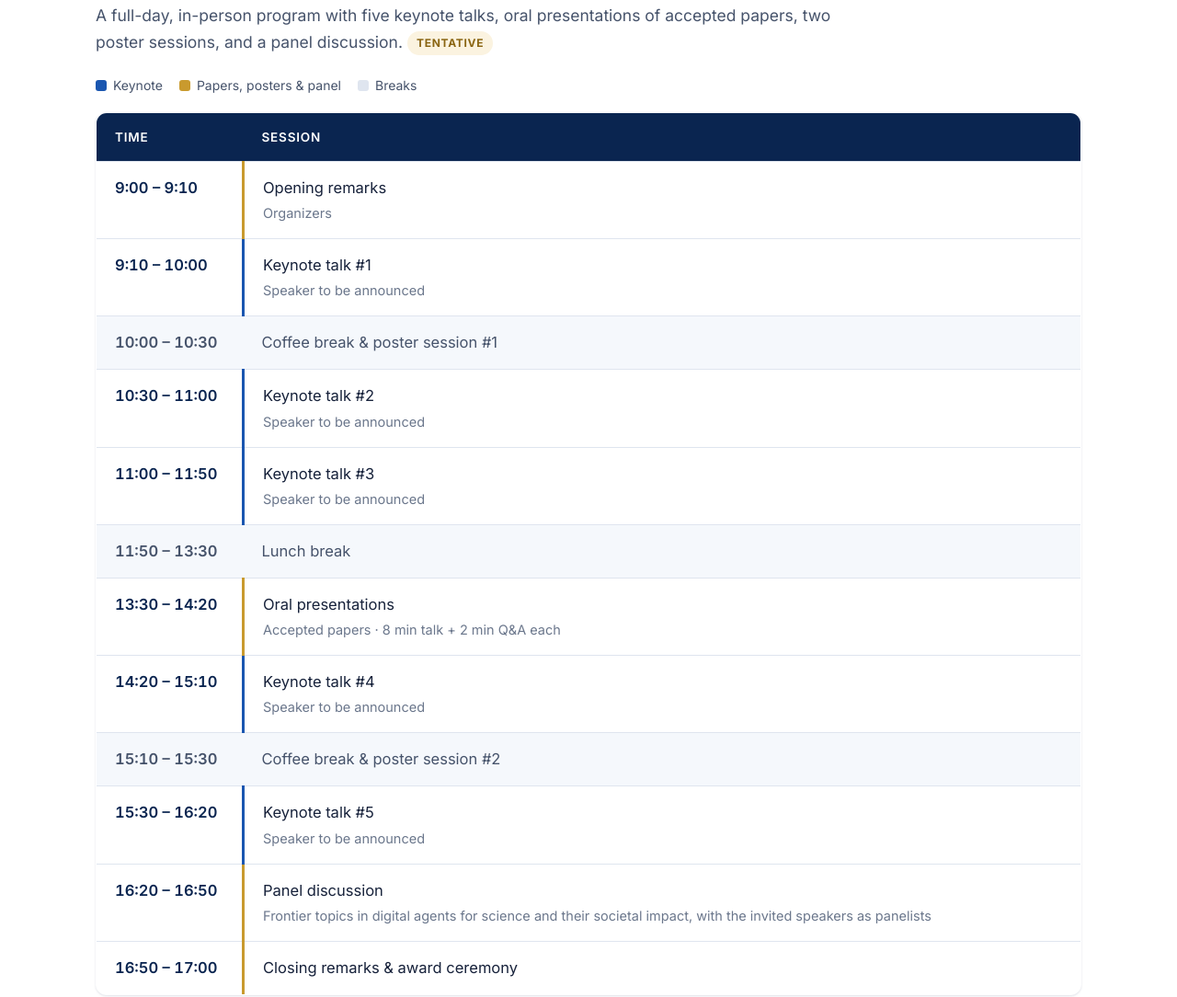
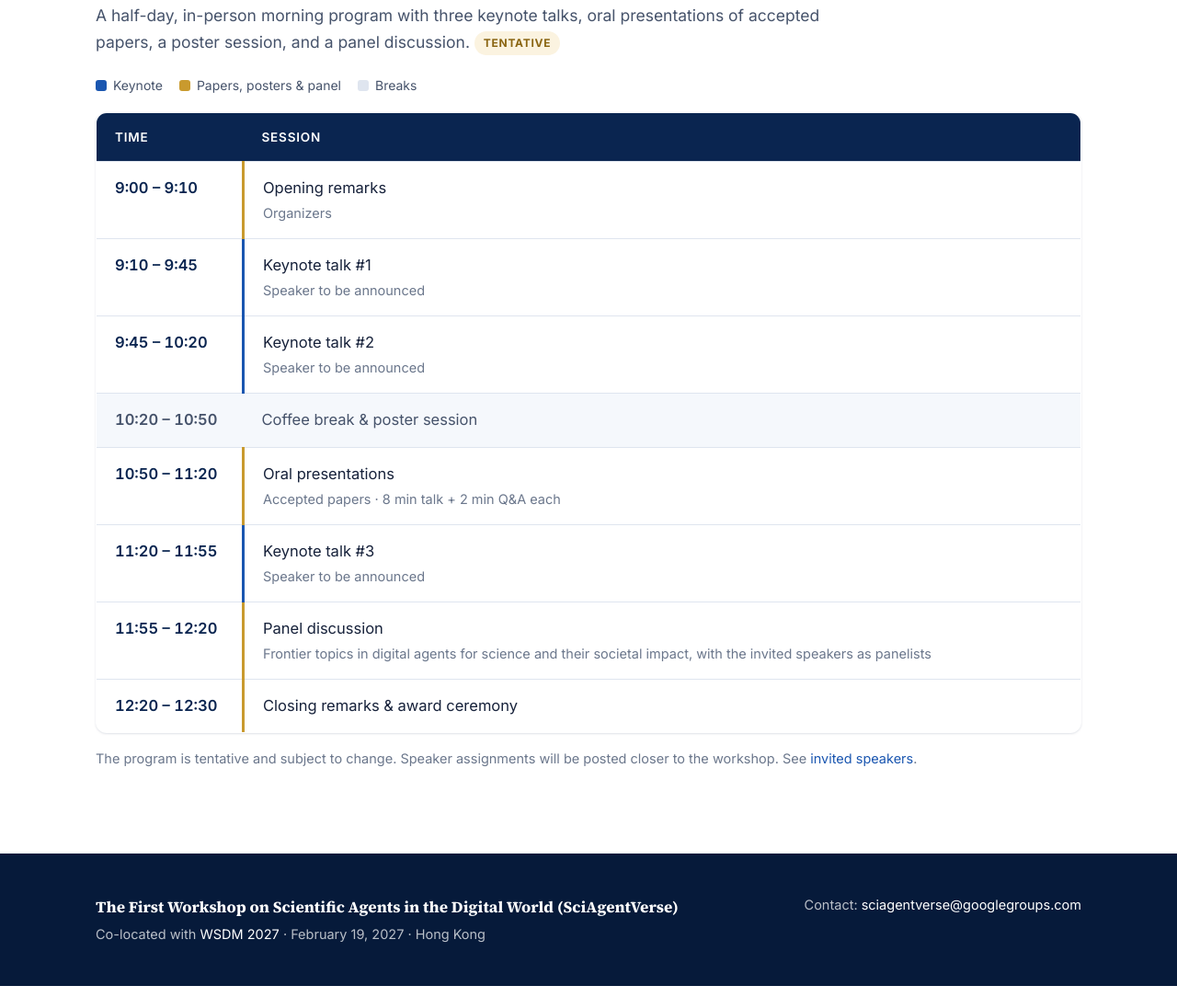
Before and after one commit to SciAgentVerse/SciAgentVerse.github.io, a plain HTML site: page schedule.html in a window 1280 px wide. Shown: the part 408-1492 px from the top of the page at 92% size. Drawn offline with Linux system fonts and the light colour scheme.

Commit message:
Change schedule to a half-day morning program
Co-Authored-By: Claude Opus 5.5 <noreply@anthropic.com>

```diff
--- a/schedule.html
+++ b/schedule.html
@@ -37,7 +37,7 @@
 
 <section class="block">
   <div class="container">
-    <p class="section-lead" style="margin-bottom:20px;">A full-day, in-person program with five keynote talks, oral presentations of accepted papers, two poster sessions, and a panel discussion. <span class="badge">Tentative</span></p>
+    <p class="section-lead" style="margin-bottom:20px;">A half-day, in-person morning program with three keynote talks, oral presentations of accepted papers, a poster session, and a panel discussion. <span class="badge">Tentative</span></p>
     <div class="legend"><span class="k">Keynote</span><span class="s">Papers, posters &amp; panel</span><span class="b">Breaks</span></div>
     <table class="schedule">
       <thead>
@@ -45,17 +45,13 @@
       </thead>
       <tbody>
         <tr class="session"><td class="time">9:00 – 9:10</td><td>Opening remarks<span class="detail">Organizers</span></td></tr>
-        <tr class="keynote"><td class="time">9:10 – 10:00</td><td>Keynote talk #1<span class="detail">Speaker to be announced</span></td></tr>
-        <tr class="break"><td class="time">10:00 – 10:30</td><td>Coffee break &amp; poster session #1</td></tr>
-        <tr class="keynote"><td class="time">10:30 – 11:00</td><td>Keynote talk #2<span class="detail">Speaker to be announced</span></td></tr>
-        <tr class="keynote"><td class="time">11:00 – 11:50</td><td>Keynote talk #3<span class="detail">Speaker to be announced</span></td></tr>
-        <tr class="break"><td class="time">11:50 – 13:30</td><td>Lunch break</td></tr>
-        <tr class="session"><td class="time">13:30 – 14:20</td><td>Oral presentations<span class="detail">Accepted papers · 8 min talk + 2 min Q&amp;A each</span></td></tr>
-        <tr class="keynote"><td class="time">14:20 – 15:10</td><td>Keynote talk #4<span class="detail">Speaker to be announced</span></td></tr>
-        <tr class="break"><td class="time">15:10 – 15:30</td><td>Coffee break &amp; poster session #2</td></tr>
-        <tr class="keynote"><td class="time">15:30 – 16:20</td><td>Keynote talk #5<span class="detail">Speaker to be announced</span></td></tr>
-        <tr class="session"><td class="time">16:20 – 16:50</td><td>Panel discussion<span class="detail">Frontier topics in digital agents for science and their societal impact, with the invited speakers as panelists</span></td></tr>
-        <tr class="session"><td class="time">16:50 – 17:00</td><td>Closing remarks &amp; award ceremony</td></tr>
+        <tr class="keynote"><td class="time">9:10 – 9:45</td><td>Keynote talk #1<span class="detail">Speaker to be announced</span></td></tr>
+        <tr class="keynote"><td class="time">9:45 – 10:20</td><td>Keynote talk #2<span class="detail">Speaker to be announced</span></td></tr>
+        <tr class="break"><td class="time">10:20 – 10:50</td><td>Coffee break &amp; poster session</td></tr>
+        <tr class="session"><td class="time">10:50 – 11:20</td><td>Oral presentations<span class="detail">Accepted papers · 8 min talk + 2 min Q&amp;A each</span></td></tr>
+        <tr class="keynote"><td class="time">11:20 – 11:55</td><td>Keynote talk #3<span class="detail">Speaker to be announced</span></td></tr>
+        <tr class="session"><td class="time">11:55 – 12:20</td><td>Panel discussion<span class="detail">Frontier topics in digital agents for science and their societal impact, with the invited speakers as panelists</span></td></tr>
+        <tr class="session"><td class="time">12:20 – 12:30</td><td>Closing remarks &amp; award ceremony</td></tr>
       </tbody>
     </table>
     <p class="note">The program is tentative and subject to change. Speaker assignments will be posted closer to the workshop. See <a href="speakers.html">invited speakers</a>.</p>
```
